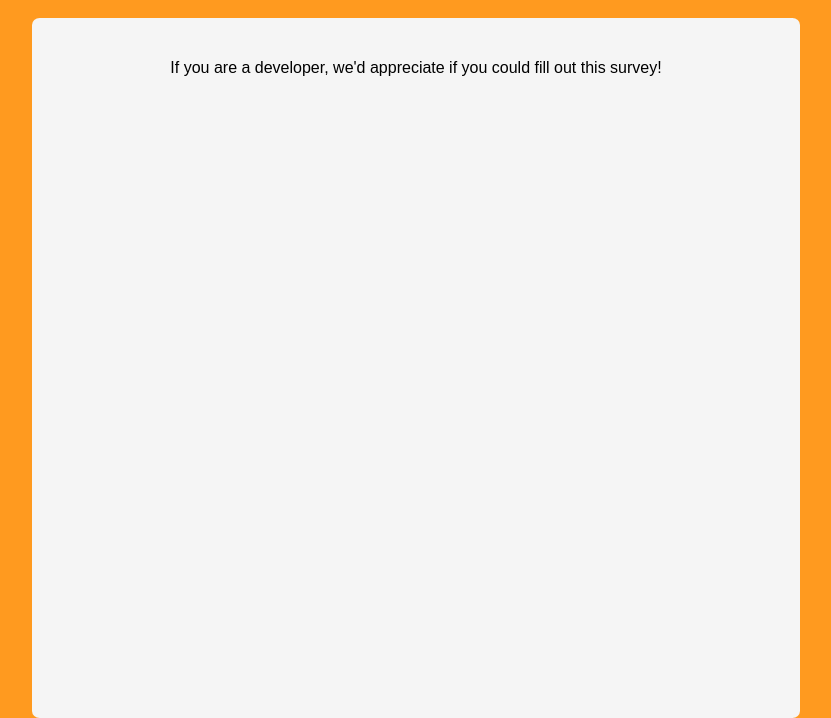
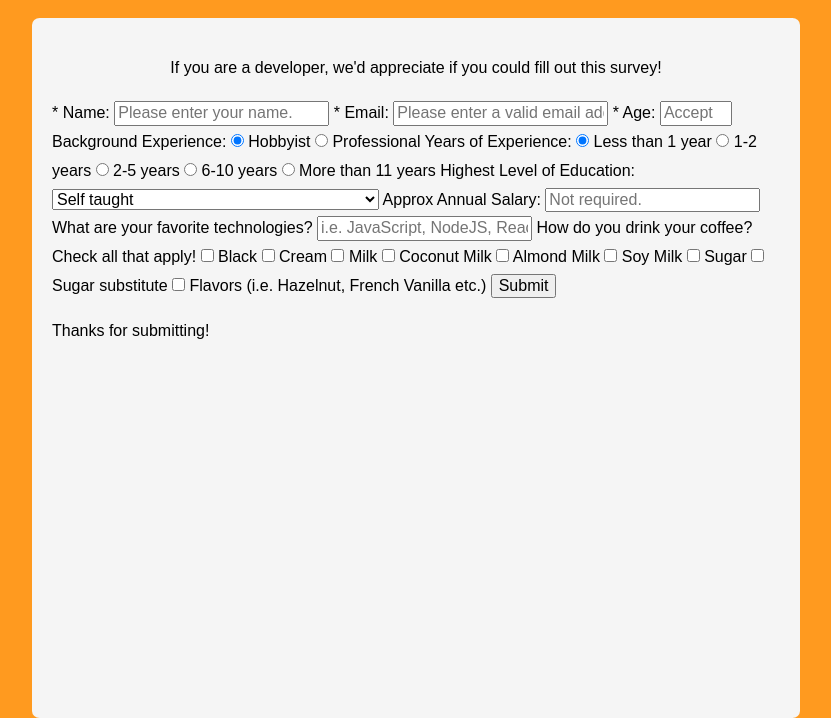
Before and after one commit to ryanjmack/fcc-survey-form, a plain HTML site: page index.html in a window 1280 px wide. Shown: the part 82-800 px from the top of the page, without its empty margins (224-1055 px from the left). Drawn offline with Linux system fonts and the light colour scheme.

Commit message:
Setup the entire survey <form>

```diff
--- a/index.html
+++ b/index.html
@@ -9,6 +9,7 @@
     <link rel="stylesheet" href="css/normalize.css">
     <link rel="stylesheet" href="css/font-awesome-4.7.0/css/font-awesome.min.css">
     <link rel="stylesheet" href="css/master.css">
+    <link href="https://fonts.googleapis.com/css?family=Ubuntu:300,400,500,700" rel="stylesheet">
   </head>
 
   <body>
@@ -16,6 +17,65 @@
 
     <main>
       <p id="description">If you are a developer, we'd appreciate if you could fill out this survey!</p>
+
+      <form id="survey-form" action="#" method="post">
+        <label id="name-label" for="name">* Name: </label>
+        <input type="text" id="name" placeholder="Please enter your name." required>
+
+        <label id="email-label" for="email">* Email: </label>
+        <input type="email" id="email" placeholder="Please enter a valid email address." required>
+
+        <label id="age-labels" for="Age">* Age: </label>
+        <input type="number" id="age" min="14" max="110" placeholder="Acceptable age range is 14 to 110." required>
+
+        <label for="background">Background Experience: </label>
+        <label><input type="radio" name="background" checked="checked"> Hobbyist</label>
+        <label><input type="radio" name="background"> Professional</label>
+
+        <label id="years-of-experience">Years of Experience: </label>
+        <label><input type="radio" name="exp" checked="checked"> Less than 1 year</label>
+        <label><input type="radio" name="exp"> 1-2 years</label>
+        <label><input type="radio" name="exp"> 2-5 years</label>
+        <label><input type="radio" name="exp"> 6-10 years</label>
+        <label><input type="radio" name="exp"> More than 11 years</label>
+
+        <label id="dropdown" for="dropdown">Highest Level of Education: </label>
+        <select name="dropdown">
+          <option value="Self taught">Self taught</option>
+          <option value="Certificate">Certificate</option>
+          <option value="Bootcamp">Bootcamp</option>
+          <option value="Bachelors or Masters in other field">Bachelors or Masters in other field</option>\
+          <option value="Bachelors or Masters in Computer Science, or similiar field">Bachelors or Masters in Computer Science</option>
+          <option value="Ph.D. in other field">Ph.D. in Computer Science or related field</option>
+          <option value="Ph.D. in Computer Science or related field">Ph.D. in Computer Science or related field</option>
+          <option value="Other">Other</option>
+        </select>
+
+        <label id="salary" for="salary">Approx Annual Salary: </label>
+        <input type="number"  min="0" placeholder="Not required.">
+
+        <label id="technologies" for="technologies">What are your favorite technologies? </label>
+        <input type="textarea" placeholder="i.e. JavaScript, NodeJS, React, C#, Lisp, Python, Django, Go...">
+
+        <label id="coffee" for="coffee">How do you drink your coffee? Check all that apply!</label>
+        <label><input type="checkbox" name="coffee"> Black</label>
+        <label><input type="checkbox" name="coffee"> Cream</label>
+        <label><input type="checkbox" name="coffee"> Milk</label>
+        <label><input type="checkbox" name="coffee"> Coconut Milk</label>
+        <label><input type="checkbox" name="coffee"> Almond Milk</label>
+        <label><input type="checkbox" name="coffee"> Soy Milk</label>
+        <label><input type="checkbox" name="coffee"> Sugar</label>
+        <label><input type="checkbox" name="coffee"> Sugar substitute</label>
+        <label><input type="checkbox" name="coffee"> Flavors (i.e. Hazelnut, French Vanilla etc.)</label>
+
+
+
+
+        <button id="submit" type="submit">Submit</button>
+      </form>
+
+
+      <p>Thanks for submitting!</p>
     </main>
 
   </body>
```
